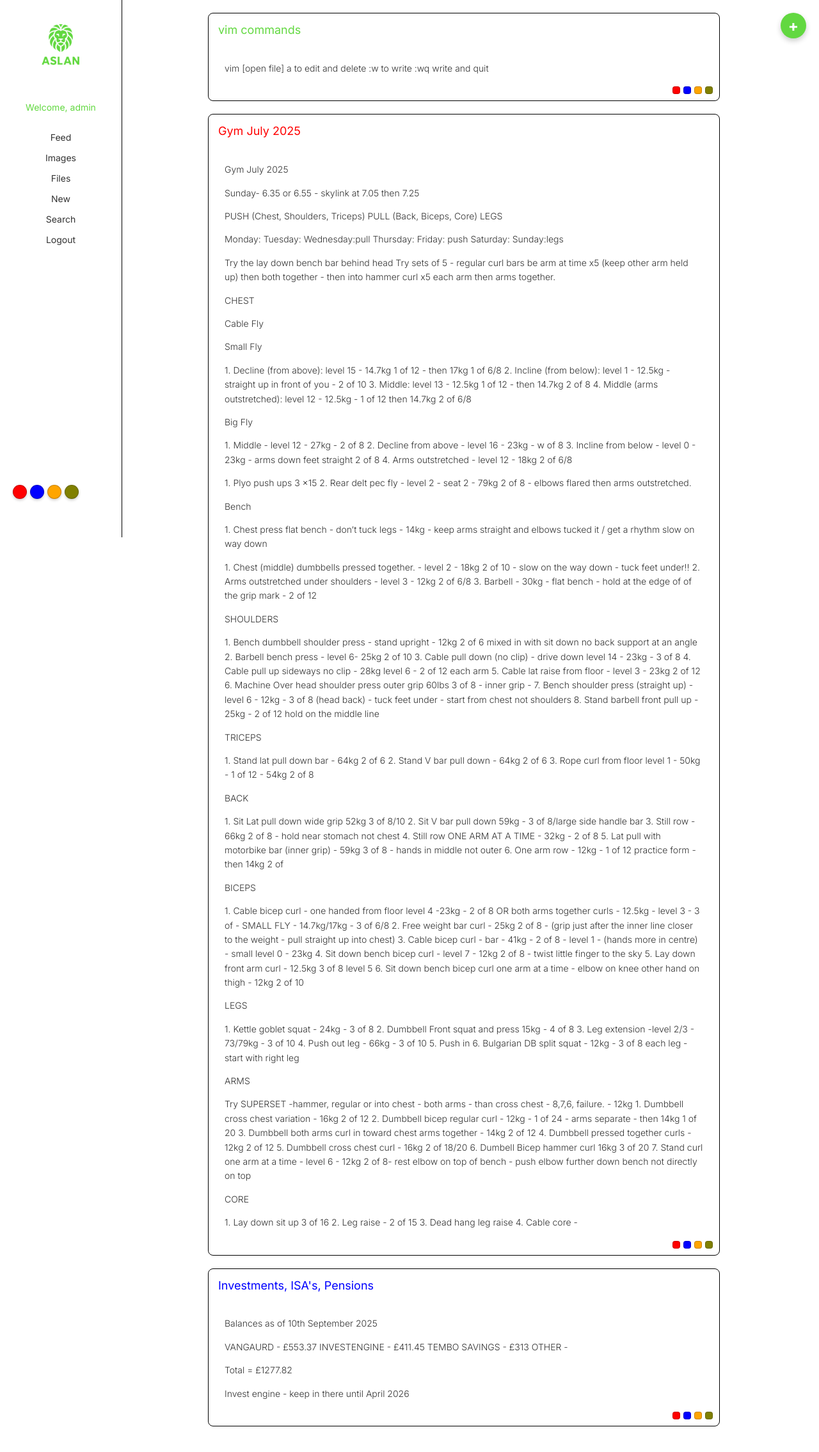
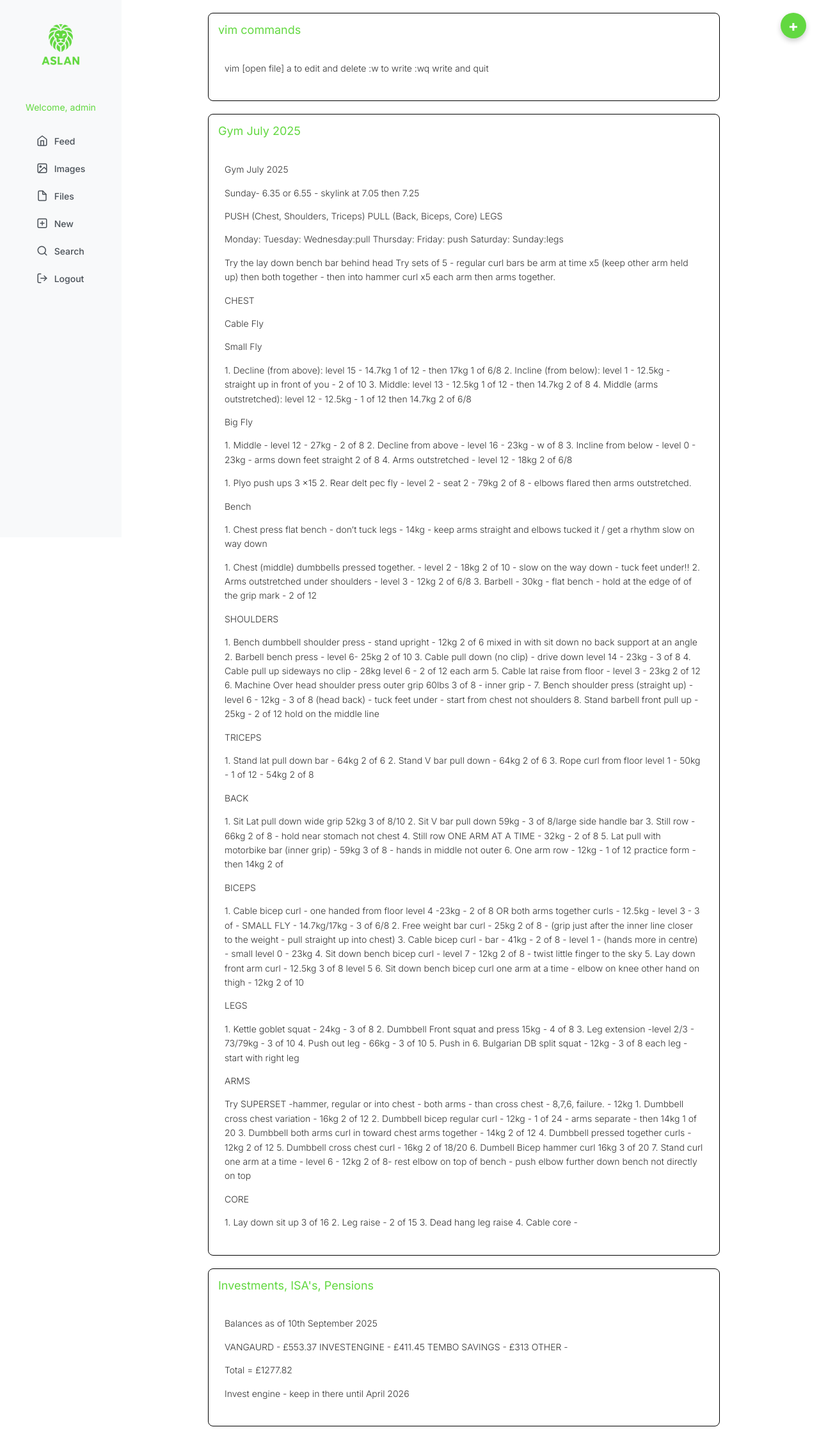
Before and after one commit to notwritingasusual/aslan, a Flask app: page / in a window 1280 px wide. Shown: the whole page at 64% size. Run offline with Flask 3, Linux system fonts and the light colour scheme; a user stored in the database is signed in; data comes from the database, SQL or seed files in the repository; both versions use the stored data as it was after the commit.

Commit message:
no colour scheme, new nav icons

```diff
--- a/app.py
+++ b/app.py
@@ -55,7 +55,6 @@ class Post(db.Model):
     id = db.Column(db.Integer, primary_key=True)
     title = db.Column(db.String(100), nullable=False)
     content = db.Column(db.Text, nullable=False)
-    color_tag = db.Column(db.String(20), nullable=True) # New column for color tag
 
 class User(db.Model):
     id = db.Column(db.Integer, primary_key=True)
@@ -164,34 +163,6 @@ def files_feed():
     posts = Post.query.filter(Post.content.ilike('%<a href="%')).order_by(Post.id.desc()).all()
     return render_template('index.html', posts=posts, username=username, current_route='files')
 
-@app.route('/red')
-@login_required
-def red_feed():
-    username = session.get('username')
-    posts = Post.query.filter_by(color_tag='red').order_by(Post.id.desc()).all()
-    return render_template('index.html', posts=posts, username=username, current_route='red')
-
-@app.route('/blue')
-@login_required
-def blue_feed():
-    username = session.get('username')
-    posts = Post.query.filter_by(color_tag='blue').order_by(Post.id.desc()).all()
-    return render_template('index.html', posts=posts, username=username, current_route='blue')
-
-@app.route('/orange')
-@login_required
-def orange_feed():
-    username = session.get('username')
-    posts = Post.query.filter_by(color_tag='orange').order_by(Post.id.desc()).all()
-    return render_template('index.html', posts=posts, username=username, current_route='orange')
-
-@app.route('/olive-green')
-@login_required
-def olive_green_feed():
-    username = session.get('username')
-    posts = Post.query.filter_by(color_tag='olive-green').order_by(Post.id.desc()).all()
-    return render_template('index.html', posts=posts, username=username, current_route='olive-green')
-    return render_template('index.html', posts=posts, username=username)
 
 #--------------------------------------------------------------------------------#
 #                                  UPLOAD ROUTES                                 #
@@ -227,13 +198,6 @@ def edit_post(post_id):
         return redirect(url_for('index'))
     return jsonify({'id': post.id, 'title': post.title, 'content': post.content})
 
-@app.route('/tag-post/<int:post_id>/<string:color>', methods=['POST'])
-@login_required
-def tag_post(post_id, color):
-    post = Post.query.get_or_404(post_id)
-    post.color_tag = color
-    db.session.commit()
-    return jsonify({'success': True, 'color': color})
 
 @app.route('/delete/<int:post_id>')
 @login_required
--- a/static/style.css
+++ b/static/style.css
@@ -24,8 +24,7 @@ body {
 /*--------------------------------------------------------------------------------*/
 .sidebar {
     width: 150px;
-    background-color: #ffffff;
-    border-right: 0.5px solid #000000;
+    background-color: #f8f9fa;
     padding: 20px;
     text-align: center;
     height: 100vh;
@@ -50,21 +49,28 @@ body {
 }
 
 .menu a {
-    color: #333333;
+    color: #495057;
     text-decoration: none;
     font-size: 14px;
-    font-weight: 400;
-    padding: 5px 0;
-    display: block;
-    transition: font-size 0.2s ease-in-out, font-weight 0.2s ease-in-out;
+    font-weight: 500;
+    padding: 10px 0;
+    display: flex;
+    align-items: center;
+    transition: color 0.2s ease-in-out;
+}
+
+.menu a svg {
+    width: 18px;
+    height: 18px;
+    margin-right: 10px;
 }
 
 .menu a:hover {
-    font-weight: bold;
+    color: #000000;
 }
 
 .active-link {
-    text-decoration: underline;
+    font-weight: 700;
 }
 
 .welcome-message {
--- a/templates/index.html
+++ b/templates/index.html
@@ -31,22 +31,46 @@
         </div>
         {% endif %}
         <ul class="menu">
-            <li class="nav-item"><a href="/" class="{% if current_route == 'index' %}active-link{% endif %}">Feed</a></li>
-            <li class="nav-item"><a href="/images" class="{% if current_route == 'images' %}active-link{% endif %}">Images</a></li>
-            <li class="nav-item"><a href="/files" class="{% if current_route == 'files' %}active-link{% endif %}">Files</a></li>
-            <li class="nav-item"><a href="#" id="new-post-link">New</a></li>        <li class="nav-item"><a href="#" id="search-link">Search</a></li>
-        <li class="nav-item"><a href="/logout">Logout</a></li>
-    </ul>
+    <li class="nav-item">
+        <a href="/" class="{% if current_route == 'index' %}active-link{% endif %}">
+            <svg xmlns="http://www.w3.org/2000/svg" width="24" height="24" viewBox="0 0 24 24" fill="none" stroke="currentColor" stroke-width="2" stroke-linecap="round" stroke-linejoin="round" class="feather feather-home"><path d="M3 9l9-7 9 7v11a2 2 0 0 1-2 2H5a2 2 0 0 1-2-2z"></path><polyline points="9 22 9 12 15 12 15 22"></polyline></svg>
+            <span>Feed</span>
+        </a>
+    </li>
+    <li class="nav-item">
+        <a href="/images" class="{% if current_route == 'images' %}active-link{% endif %}">
+            <svg xmlns="http://www.w3.org/2000/svg" width="24" height="24" viewBox="0 0 24 24" fill="none" stroke="currentColor" stroke-width="2" stroke-linecap="round" stroke-linejoin="round" class="feather feather-image"><rect x="3" y="3" width="18" height="18" rx="2" ry="2"></rect><circle cx="8.5" cy="8.5" r="1.5"></circle><polyline points="21 15 16 10 5 21"></polyline></svg>
+            <span>Images</span>
+        </a>
+    </li>
+    <li class="nav-item">
+        <a href="/files" class="{% if current_route == 'files' %}active-link{% endif %}">
+            <svg xmlns="http://www.w3.org/2000/svg" width="24" height="24" viewBox="0 0 24 24" fill="none" stroke="currentColor" stroke-width="2" stroke-linecap="round" stroke-linejoin="round" class="feather feather-file"><path d="M13 2H6a2 2 0 0 0-2 2v16a2 2 0 0 0 2 2h12a2 2 0 0 0 2-2V9z"></path><polyline points="13 2 13 9 20 9"></polyline></svg>
+            <span>Files</span>
+        </a>
+    </li>
+    <li class="nav-item">
+        <a href="#" id="new-post-link">
+            <svg xmlns="http://www.w3.org/2000/svg" width="24" height="24" viewBox="0 0 24 24" fill="none" stroke="currentColor" stroke-width="2" stroke-linecap="round" stroke-linejoin="round" class="feather feather-plus-square"><rect x="3" y="3" width="18" height="18" rx="2" ry="2"></rect><line x1="12" y1="8" x2="12" y2="16"></line><line x1="8" y1="12" x2="16" y2="12"></line></svg>
+            <span>New</span>
+        </a>
+    </li>
+    <li class="nav-item">
+        <a href="#" id="search-link">
+            <svg xmlns="http://www.w3.org/2000/svg" width="24" height="24" viewBox="0 0 24 24" fill="none" stroke="currentColor" stroke-width="2" stroke-linecap="round" stroke-linejoin="round" class="feather feather-search"><circle cx="11" cy="11" r="8"></circle><line x1="21" y1="21" x2="16.65" y2="16.65"></line></svg>
+            <span>Search</span>
+        </a>
+    </li>
+    <li class="nav-item">
+        <a href="/logout">
+            <svg xmlns="http://www.w3.org/2000/svg" width="24" height="24" viewBox="0 0 24 24" fill="none" stroke="currentColor" stroke-width="2" stroke-linecap="round" stroke-linejoin="round" class="feather feather-log-out"><path d="M9 21H5a2 2 0 0 1-2-2V5a2 2 0 0 1 2-2h4"></path><polyline points="16 17 21 12 16 7"></polyline><line x1="21" y1="12" x2="9" y2="12"></line></svg>
+            <span>Logout</span>
+        </a>
+    </li>
+</ul>
 </nav>
 
-<div class="bottom-right-controls">
-    <div class="color-navigation-container">
-        <a href="/red" class="color-nav-box red {% if current_route == 'red' %}active-link{% endif %}"><span class="tooltip-text">Important</span></a>
-        <a href="/blue" class="color-nav-box blue {% if current_route == 'blue' %}active-link{% endif %}"><span class="tooltip-text">Finance</span></a>
-        <a href="/orange" class="color-nav-box orange {% if current_route == 'orange' %}active-link{% endif %}"><span class="tooltip-text">Gym</span></a>
-        <a href="/olive-green" class="color-nav-box olive-green {% if current_route == 'olive-green' %}active-link{% endif %}"><span class="tooltip-text">Other</span></a>
-    </div>
-</div>
+
 <a href="#" id="new-post-bottom-right-link">+</a>
 
     <!--
@@ -131,16 +155,10 @@
             {% if posts %}
                 {% for post in posts %}
                     <div class="post">
-                        <h2 {% if post.color_tag %}style="color: {{ post.color_tag }};"{% endif %}>{{ post.title }}</h2>
+                        <h2>{{ post.title }}</h2>
                         <div class="post-content">{{ post.content | nl2p | safe }}</div>
                         <a href="/edit/{{ post.id }}" class="edit-post-link">Edit</a>
                         <a href="/delete/{{ post.id }}" class="delete-post-link" onclick="return confirm('Are you sure you want to delete this post?')">X</a>
-                        <div class="color-tags">
-                            <div class="color-box red" data-post-id="{{ post.id }}" data-color="red"></div>
-                            <div class="color-box blue" data-post-id="{{ post.id }}" data-color="blue"></div>
-                            <div class="color-box orange" data-post-id="{{ post.id }}" data-color="orange"></div>
-                            <div class="color-box olive-green" data-post-id="{{ post.id }}" data-color="olive-green"></div>
-                        </div>
                     </div>
                 {% endfor %}
             {% else %}
@@ -450,37 +468,7 @@
             }
         });
 
-        /*
-        * -------------------
-        *  COLOR TAGGING
-        * -------------------
-        */
-        document.querySelectorAll('.color-box').forEach(box => {
-            box.addEventListener('click', async (event) => {
-                event.stopPropagation(); // Prevent post click event from firing
-                const postId = box.dataset.postId;
-                const color = box.dataset.color;
 
-                try {
-                    const response = await fetch(`/tag-post/${postId}/${color}`, {
-                        method: 'POST',
-                        headers: {
-                            'Content-Type': 'application/json'
-                        }
-                    });
-                    if (response.ok) {
-                        // Update the post title color on the frontend immediately
-                        const postElement = box.closest('.post');
-                        const postTitle = postElement.querySelector('h2');
-                        postTitle.style.color = color;
-                    } else {
-                        console.error('Failed to tag post');
-                    }
-                } catch (error) {
-                    console.error('Error tagging post:', error);
-                }
-            });
-        });
     });
 </script>
 
```
Also changed, not shown: database.db.
